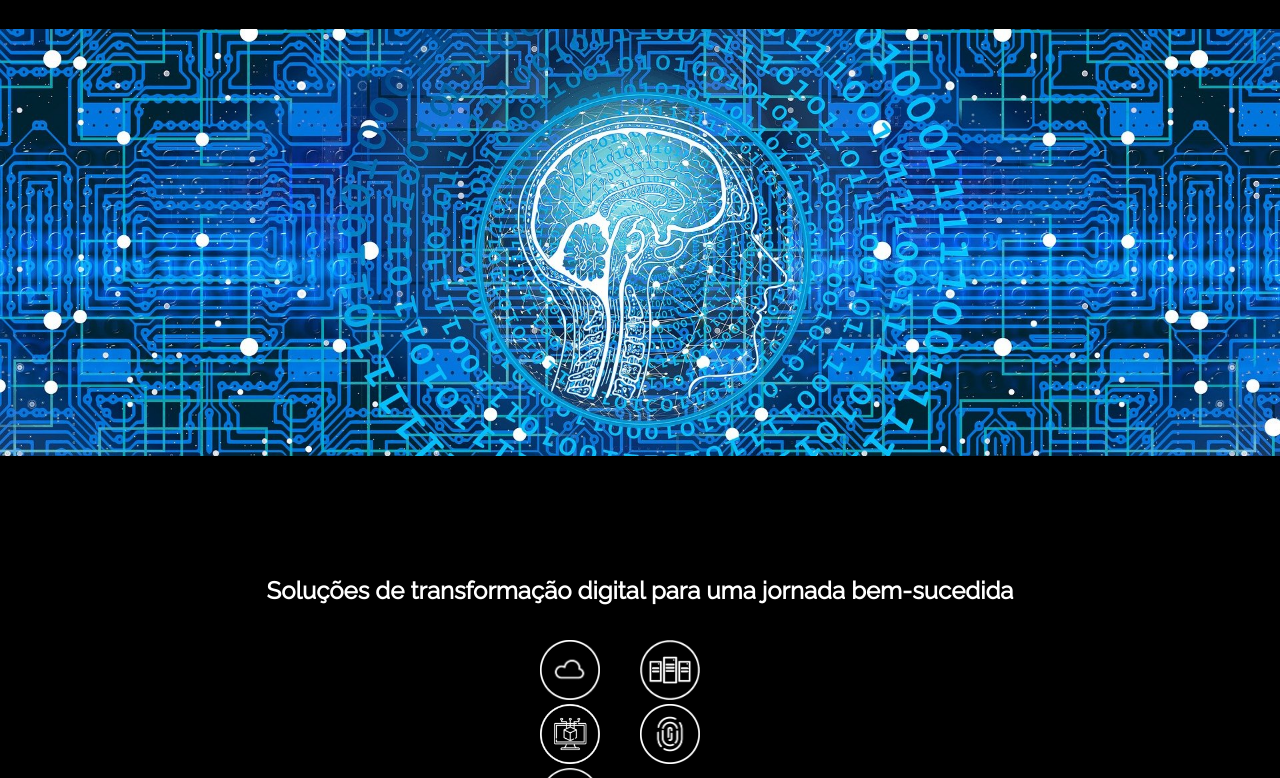
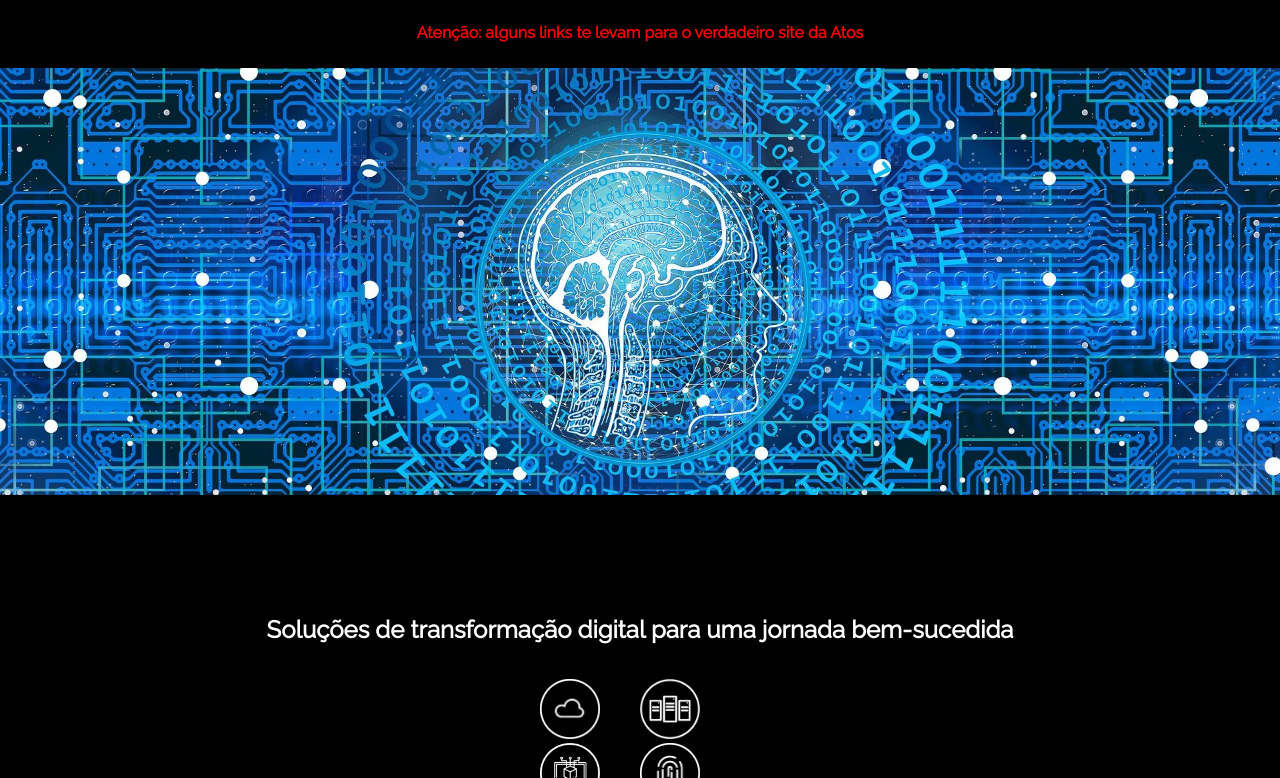
Before and after one commit to olirrvt/atos_web, a plain HTML site: page src/index.html in a window 1280 px wide. Shown: the part 105-883 px from the top of the page. Drawn offline with Linux system fonts and the light colour scheme; a web font is replaced by a local one.

Commit message:
Refactor: Adicionando mensagem de aviso no index

```diff
--- a/src/index.html
+++ b/src/index.html
@@ -232,6 +232,7 @@
     </footer>
   </body>
   <script>
+
     const enviarBtn = document.getElementById('enviar-btn');
     const mensagem = document.getElementById('mensagem');
 
@@ -245,5 +246,29 @@
         mensagem.textContent = '';
       }, 10000);
     });
+
+      window.onload = function() {
+
+  }
+
+    window.addEventListener('load', function() {
+
+      var headerInfo = document.getElementById("header-info");
+      var mensagem = document.createElement("div");
+      mensagem.innerHTML = "Atenção: alguns links te levam para o verdadeiro site da Atos";
+      mensagem.style.color = "red";
+      mensagem.style.fontWeight = "bolder";
+      mensagem.style.textAlign = "center";
+      mensagem.style.padding = "10px";
+      headerInfo.appendChild(mensagem);
+
+      setTimeout(function() {
+        mensagem.style.display = 'block';
+        setTimeout(function() {
+          mensagem.style.display = 'none';
+        }, 5000);
+      }, 5000);
+    });
+
   </script>
 </html>
```
